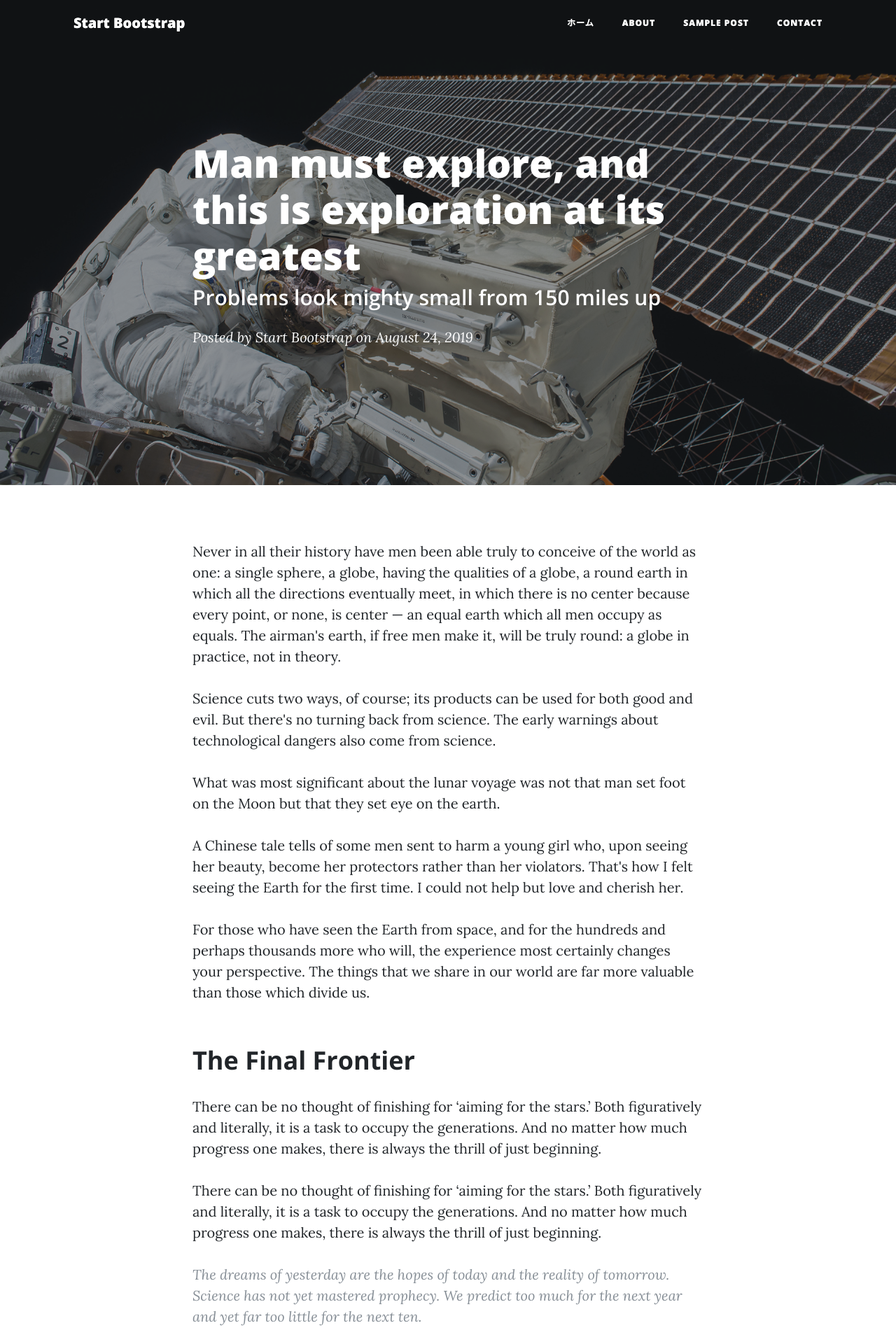
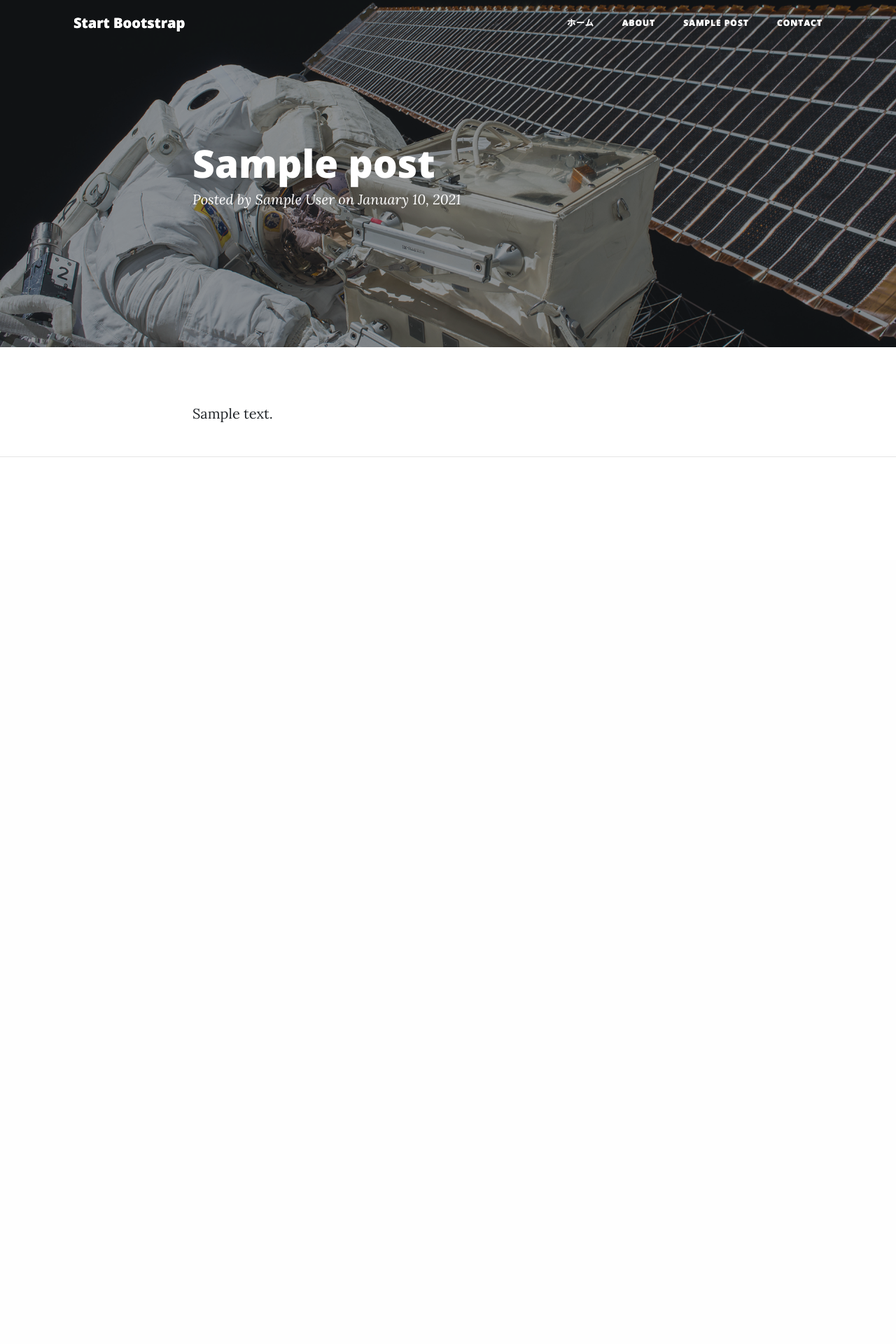
Before and after one commit to Yukimarupie/udemy_taniguchi_makoto_wordpress_master, a WordPress theme: template single.php in a window 1280 px wide. Shown: the top 1920 px of the page at 70% size. After the commit the page ends 653 px from the top, so only its background shows below. Run offline with PHP 8.4 and a stand-in for WordPress, Linux system fonts and the light colour scheme; the site name, menu and one post (Sample post) are stand-ins, and other content is empty.

Commit message:
24 投稿内容の表示

```diff
--- a/single.php
+++ b/single.php
@@ -8,8 +8,11 @@
 <body>
 
   <!-- Navigation -->
-  <?php get_template_part('includes/header'); ?> <!-- 拡張子は不要 -->
+  <?php get_template_part('includes/header'); ?>
+  <!-- 拡張子は不要 -->
 
+  <?php if (have_posts()) : ?>
+    <?php while (have_posts()) : the_post(); ?>
 
       <!-- Page Header -->
       <header class="masthead" style="background-image: url('img/post-bg.jpg')">
@@ -18,11 +21,10 @@
           <div class="row">
             <div class="col-lg-8 col-md-10 mx-auto">
               <div class="post-heading">
-            <h1>Man must explore, and this is exploration at its greatest</h1>
-            <h2 class="subheading">Problems look mighty small from 150 miles up</h2>
+                <h1><?php the_title(); ?></h1>
                 <span class="meta">Posted by
-              <a href="#">Start Bootstrap</a>
-              on August 24, 2019</span>
+                  <?php the_author(); ?>
+                  on <?php the_date(); ?></span>
               </div>
             </div>
           </div>
@@ -34,42 +36,7 @@
         <div class="container">
           <div class="row">
             <div class="col-lg-8 col-md-10 mx-auto">
-          <p>Never in all their history have men been able truly to conceive of the world as one: a single sphere, a globe, having the qualities of a globe, a round earth in which all the directions eventually meet, in which there is no center because every point, or none, is center — an equal earth which all men occupy as equals. The airman's earth, if free men make it, will be truly round: a globe in practice, not in theory.</p>
-
-          <p>Science cuts two ways, of course; its products can be used for both good and evil. But there's no turning back from science. The early warnings about technological dangers also come from science.</p>
-
-          <p>What was most significant about the lunar voyage was not that man set foot on the Moon but that they set eye on the earth.</p>
-
-          <p>A Chinese tale tells of some men sent to harm a young girl who, upon seeing her beauty, become her protectors rather than her violators. That's how I felt seeing the Earth for the first time. I could not help but love and cherish her.</p>
-
-          <p>For those who have seen the Earth from space, and for the hundreds and perhaps thousands more who will, the experience most certainly changes your perspective. The things that we share in our world are far more valuable than those which divide us.</p>
-
-          <h2 class="section-heading">The Final Frontier</h2>
-
-          <p>There can be no thought of finishing for ‘aiming for the stars.’ Both figuratively and literally, it is a task to occupy the generations. And no matter how much progress one makes, there is always the thrill of just beginning.</p>
-
-          <p>There can be no thought of finishing for ‘aiming for the stars.’ Both figuratively and literally, it is a task to occupy the generations. And no matter how much progress one makes, there is always the thrill of just beginning.</p>
-
-          <blockquote class="blockquote">The dreams of yesterday are the hopes of today and the reality of tomorrow. Science has not yet mastered prophecy. We predict too much for the next year and yet far too little for the next ten.</blockquote>
-
-          <p>Spaceflights cannot be stopped. This is not the work of any one man or even a group of men. It is a historical process which mankind is carrying out in accordance with the natural laws of human development.</p>
-
-          <h2 class="section-heading">Reaching for the Stars</h2>
-
-          <p>As we got further and further away, it [the Earth] diminished in size. Finally it shrank to the size of a marble, the most beautiful you can imagine. That beautiful, warm, living object looked so fragile, so delicate, that if you touched it with a finger it would crumble and fall apart. Seeing this has to change a man.</p>
-
-          <a href="#">
-            <img class="img-fluid" src="img/post-sample-image.jpg" alt="">
-          </a>
-          <span class="caption text-muted">To go places and do things that have never been done before – that’s what living is all about.</span>
-
-          <p>Space, the final frontier. These are the voyages of the Starship Enterprise. Its five-year mission: to explore strange new worlds, to seek out new life and new civilizations, to boldly go where no man has gone before.</p>
-
-          <p>As I stand out here in the wonders of the unknown at Hadley, I sort of realize there’s a fundamental truth to our nature, Man must explore, and this is exploration at its greatest.</p>
-
-          <p>Placeholder text by
-            <a href="http://spaceipsum.com/">Space Ipsum</a>. Photographs by
-            <a href="https://www.flickr.com/photos/nasacommons/">NASA on The Commons</a>.</p>
+              <?php the_content(); ?>
             </div>
           </div>
         </div>
@@ -77,8 +44,14 @@
 
       <hr>
 
+    <?php endwhile; ?>
+  <?php else : ?>
+    <p>記事が見つかりませんでした</p>
+  <?php endif; ?>
+
   <!-- Footer -->
-  <?php get_template_part('includes/header'); ?> <!-- 拡張子は不要 -->
+  <?php get_template_part('includes/header'); ?>
+  <!-- 拡張子は不要 -->
 
   <?php get_footer(); ?>
 </body>
```
Lines whose indentation alone changed are shown as unchanged.
